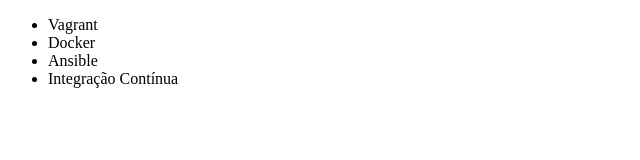
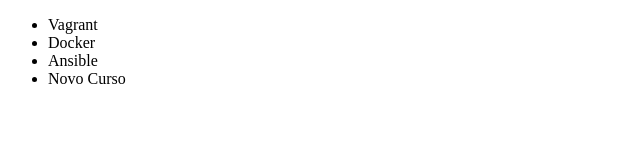
Before and after one commit to uzumakistudy/alura-git, a plain HTML site: page index.html in a window 1280 px wide. Shown: the full height of the page, 0-640 px from the left. Drawn offline with Linux system fonts and the light colour scheme.

Commit message:
Novo curso

```diff
--- a/index.html
+++ b/index.html
@@ -9,7 +9,7 @@
         <li>Vagrant</li>
         <li>Docker</li>
         <li>Ansible</li>
-        <li>Integração Contínua</li>
+        <li>Novo Curso</li>
     </ul>
 </body>
 </html>
```
